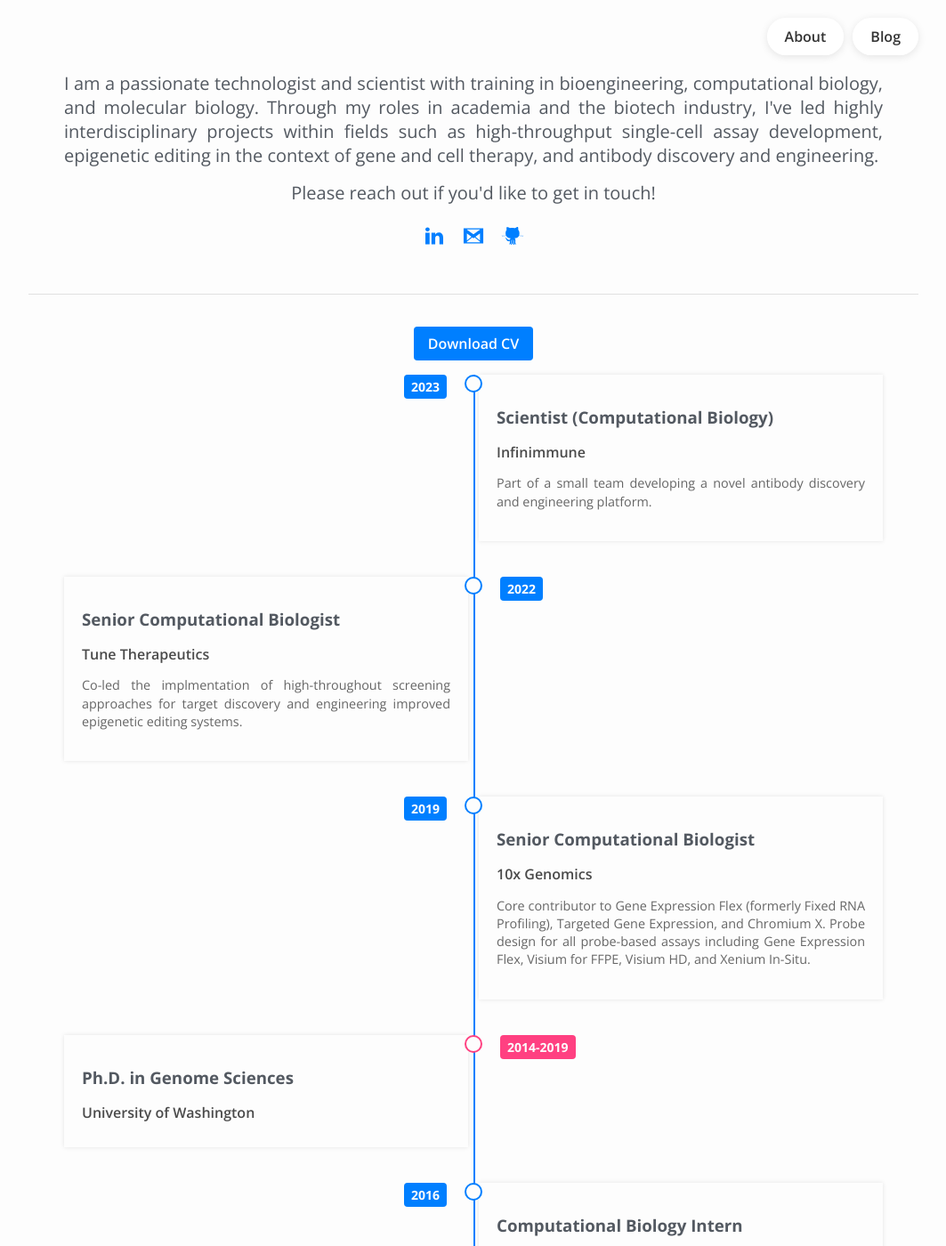
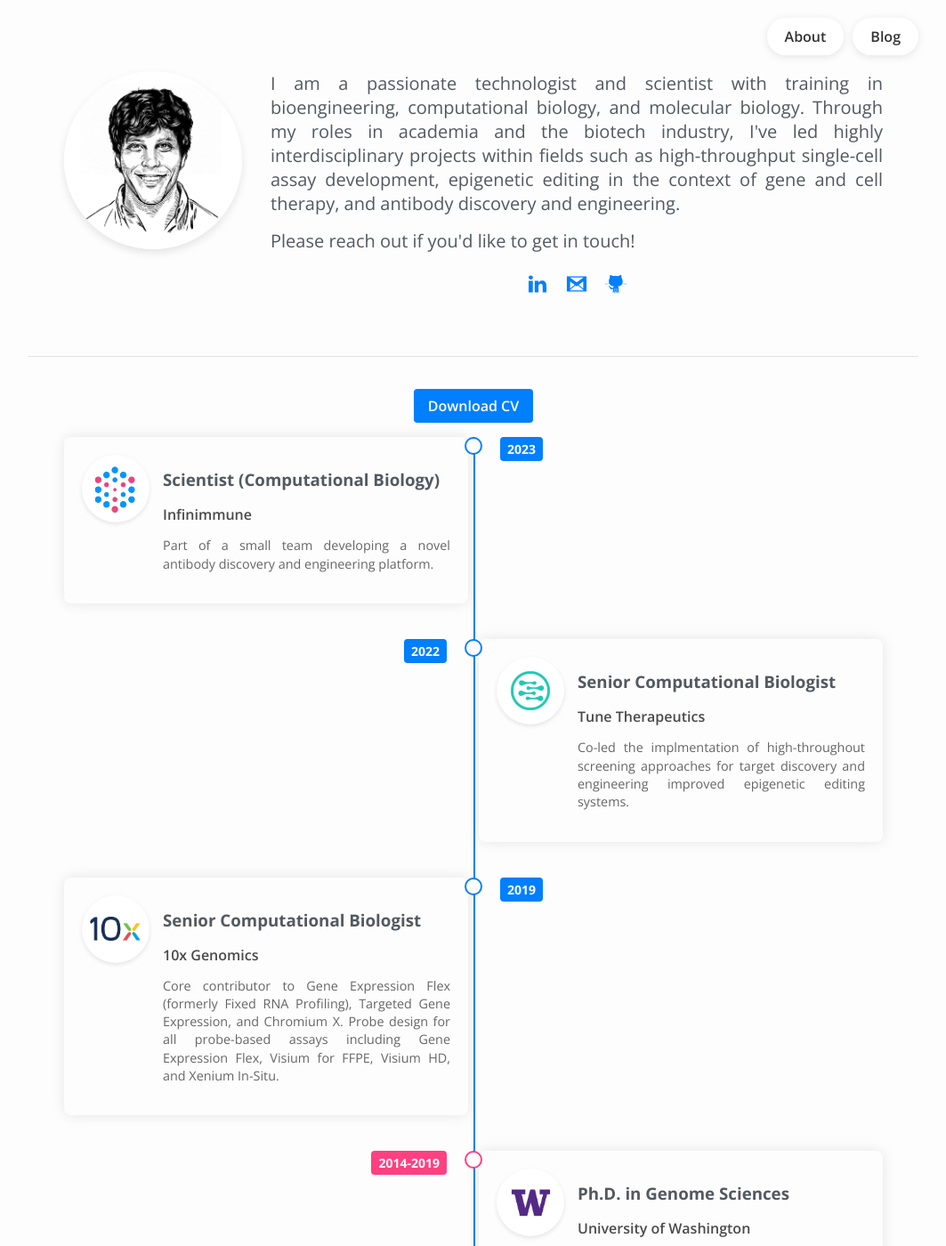
Before and after one commit to andrewhill157/personal-website, a Jekyll site: the page built from index.html, in a window 1280 px wide and 1400 px high. Shown: the whole window at 89% size, without its empty margins (108-1171 px from the left). Built offline with Jekyll 4.4.1, drawn with Linux system fonts in a browser that asks for light colours; nearby versions of some CDN libraries.

Commit message:
Adds headshot and some company logos for more spiffy

```diff
--- a/css/styles.scss
+++ b/css/styles.scss
@@ -636,15 +636,15 @@
 }
 
 .timeline-item:nth-child(odd) .timeline-info {
+  right: 0;
+  text-align: left;
+  padding-left: 30px;
+}
+
+.timeline-item:nth-child(even) .timeline-info {
   left: 0;
   text-align: right;
   padding-right: 30px;
-}
-
-.timeline-item:nth-child(even) .timeline-info {
-  right: 0;
-  text-align: left;
-  padding-left: 30px;
 }
 
 .timeline-date {
@@ -681,15 +681,33 @@
   width: 45%;
   padding: 20px;
   background: $page_background_color;
-  box-shadow: 0 0 5px rgba(0, 0, 0, 0.1);
+  box-shadow: 0 0 15px rgba(0, 0, 0, 0.1);
+  border-radius: 8px;
+  display: flex;
+  align-items: flex-start;
+  gap: 15px;
+}
+
+.timeline-company-logo {
+  width: 60px;
+  height: 60px;
+  border-radius: 50%;
+  object-fit: contain;
+  background-color: #fff;
+  padding: 8px;
+  box-shadow: 0 2px 5px rgba(0, 0, 0, 0.1);
+}
+
+.timeline-text-content {
+  flex: 1;
 }
 
 .timeline-item:nth-child(odd) .timeline-content {
-  float: right;
+  float: left;
 }
 
 .timeline-item:nth-child(even) .timeline-content {
-  float: left;
+  float: right;
 }
 
 @media screen and (max-width: 768px) {
@@ -711,9 +729,9 @@
   .timeline-marker {
     left: 0;
     transform: none;
-    background: $primary_highlight; // Make the dot solid
-    border: none; // Remove the border
-    width: 12px; // Slightly reduce the size
+    background: $primary_highlight;
+    border: none;
+    width: 12px;
     height: 12px;
   }
 
@@ -721,6 +739,14 @@
     width: calc(100% - 40px);
     float: right !important;
     margin-left: 40px;
+    flex-direction: row;
+    align-items: center;
+  }
+
+  .timeline-company-logo {
+    width: 50px;
+    height: 50px;
+    padding: 6px;
   }
 
   .timeline-item:nth-child(odd) .timeline-info,
@@ -732,7 +758,7 @@
   }
 
   .timeline-item.education .timeline-marker {
-    background: $education_highlight; // Make education dots solid with their color
+    background: $education_highlight;
     border: none;
   }
 }
@@ -752,3 +778,33 @@
 .timeline-content h3 {
   margin-bottom: 0.3em;
 }
+
+.about-me-content {
+  display: flex;
+  align-items: flex-start;
+  gap: 2rem;
+  margin-bottom: 2rem;
+}
+
+.headshot {
+  width: 200px;
+  height: 200px;
+  border-radius: 50%;
+  object-fit: cover;
+  box-shadow: 0 4px 10px rgba(0, 0, 0, 0.1);
+}
+
+.about-me-text {
+  flex: 1;
+}
+
+@media (max-width: 768px) {
+  .about-me-content {
+    flex-direction: column;
+    align-items: center;
+  }
+
+  .headshot {
+    margin-bottom: 1rem;
+  }
+}
--- a/index.html
+++ b/index.html
@@ -6,14 +6,18 @@
 <div class="container">
   <div class="section">
     <div class="about-me">
-      <p class="leadText cv-button-container">
+      <div class="about-me-content">
+        <img src="/images/headshot.jpg" alt="Andrew John Hill" class="headshot">
+        <div class="about-me-text">
+          <p class="leadText">
             I am a passionate technologist and scientist with training in bioengineering, computational biology, and molecular biology. Through my roles in academia and the biotech industry, I've led highly interdisciplinary projects within fields such as high-throughput single-cell assay development, epigenetic editing in the context of gene and cell therapy, and antibody discovery and engineering.
           </p>
-      <p class="leadText cv-button-container">
+          <p class="leadText">
             Please reach out if you'd like to get in touch!
           </p>
           {% include socialMediaLinks.html %}
-      </p>
+        </div>
+      </div>
     </div>
 </div>
 
@@ -31,9 +35,12 @@
           </div>
           <div class="timeline-marker"></div>
           <div class="timeline-content">
+            <img src="/images/company_thumbnails/infinimmune.jpeg" alt="Infinimmune" class="timeline-company-logo">
+            <div class="timeline-text-content">
               <h3>Scientist (Computational Biology)</h3>
               <p class="timeline-workplace">Infinimmune</p>
               <p class="timeline-description">Part of a small team developing a novel antibody discovery and engineering platform.</p>
+            </div>
           </div>
         </li>
         <li class="timeline-item">
@@ -42,9 +49,12 @@
           </div>
           <div class="timeline-marker"></div>
           <div class="timeline-content">
+            <img src="/images/company_thumbnails/tunetx.jpeg" alt="Tune Therapeutics" class="timeline-company-logo">
+            <div class="timeline-text-content">
               <h3>Senior Computational Biologist</h3>
               <p class="timeline-workplace">Tune Therapeutics</p>
               <p class="timeline-description">Co-led the implmentation of high-throughout screening approaches for target discovery and engineering improved epigenetic editing systems.</p>
+            </div>
           </div>
         </li>
         <li class="timeline-item">
@@ -53,9 +63,12 @@
           </div>
           <div class="timeline-marker"></div>
           <div class="timeline-content">
+            <img src="/images/company_thumbnails/10x_genomics.png" alt="10x Genomics" class="timeline-company-logo">
+            <div class="timeline-text-content">
               <h3>Senior Computational Biologist</h3>
               <p class="timeline-workplace">10x Genomics</p>
               <p class="timeline-description">Core contributor to Gene Expression Flex (formerly Fixed RNA Profiling), Targeted Gene Expression, and Chromium X. Probe design for all probe-based assays including Gene Expression Flex, Visium for FFPE, Visium HD, and Xenium In-Situ.</p>
+            </div>
           </div>
         </li>
         <li class="timeline-item education">
@@ -64,8 +77,11 @@
           </div>
           <div class="timeline-marker"></div>
           <div class="timeline-content">
+            <img src="/images/company_thumbnails/uw.png" alt="University of Washington" class="timeline-company-logo">
+            <div class="timeline-text-content">
               <h3>Ph.D. in Genome Sciences</h3>
               <p class="timeline-workplace">University of Washington</p>
+            </div>
           </div>
         </li>
         <li class="timeline-item">
@@ -74,9 +90,12 @@
           </div>
           <div class="timeline-marker"></div>
           <div class="timeline-content">
+            <img src="/images/company_thumbnails/10x_genomics.png" alt="10x Genomics" class="timeline-company-logo">
+            <div class="timeline-text-content">
               <h3>Computational Biology Intern</h3>
               <p class="timeline-workplace">10x Genomics</p>
               <p class="timeline-description">Contributed to software and assay development for initial Immune Profiling product. Extensive development of internal interactive visualizations that inspired Loupe for VDJ.</p>
+            </div>
           </div>
         </li>
         <li class="timeline-item education">
@@ -85,9 +104,12 @@
           </div>
           <div class="timeline-marker"></div>
           <div class="timeline-content">
+            <img src="/images/company_thumbnails/uw.png" alt="University of Washington" class="timeline-company-logo">
+            <div class="timeline-text-content">
               <h3>Graduate Student and NSF GRFP Fellow</h3>
               <p class="timeline-workplace">Shendure Lab, University of Washington</p>
               <p class="timeline-description">Research focused on single-cell multiomics assays and high dimensional readouts for genetic screens.</p>
+            </div>
           </div>
         </li>
         <li class="timeline-item">
@@ -96,9 +118,12 @@
           </div>
           <div class="timeline-marker"></div>
           <div class="timeline-content">
+            <img src="/images/company_thumbnails/mgh.jpg" alt="Massachusetts General Hospital" class="timeline-company-logo">
+            <div class="timeline-text-content">
               <h3>Research Assistant</h3>
               <p class="timeline-workplace">MacArthur Lab, Massachusetts General Hospital</p>
               <p class="timeline-description">Introductory projects in genomics and contributions to the ExAC project.</p>
+            </div>
           </div>
         </li>
         <li class="timeline-item education">
@@ -107,8 +132,11 @@
           </div>
           <div class="timeline-marker"></div>
           <div class="timeline-content">
+            <img src="/images/company_thumbnails/uw.png" alt="University of Washington" class="timeline-company-logo">
+            <div class="timeline-text-content">
               <h3>B.S. in Bioengineering (UW Honors Department)</h3>
               <p class="timeline-workplace">University of Washington</p>
+            </div>
           </div>
         </li>
         <li class="timeline-item education">
@@ -117,9 +145,12 @@
           </div>
           <div class="timeline-marker"></div>
           <div class="timeline-content">
+            <img src="/images/company_thumbnails/uw.png" alt="University of Washington" class="timeline-company-logo">
+            <div class="timeline-text-content">
               <h3>Undergraduate Researcher</h3>
               <p class="timeline-workplace">Biorobotics Lab, University of Washington</p>
               <p class="timeline-description">Built robotic devices to enable charecterization of soft tissue mechanics.</p>
+            </div>
           </div>
         </li>
       </ul>
```
Also changed, not shown: images/company_thumbnails/10x_genomics.png (added), images/company_thumbnails/Infinimmune.jpeg (added), images/company_thumbnails/mgh.jpg (added), images/company_thumbnails/tunetx.jpeg (added), images/company_thumbnails/uw.png (added), images/headshot.jpg (added). Lines whose indentation alone changed are shown as unchanged.
